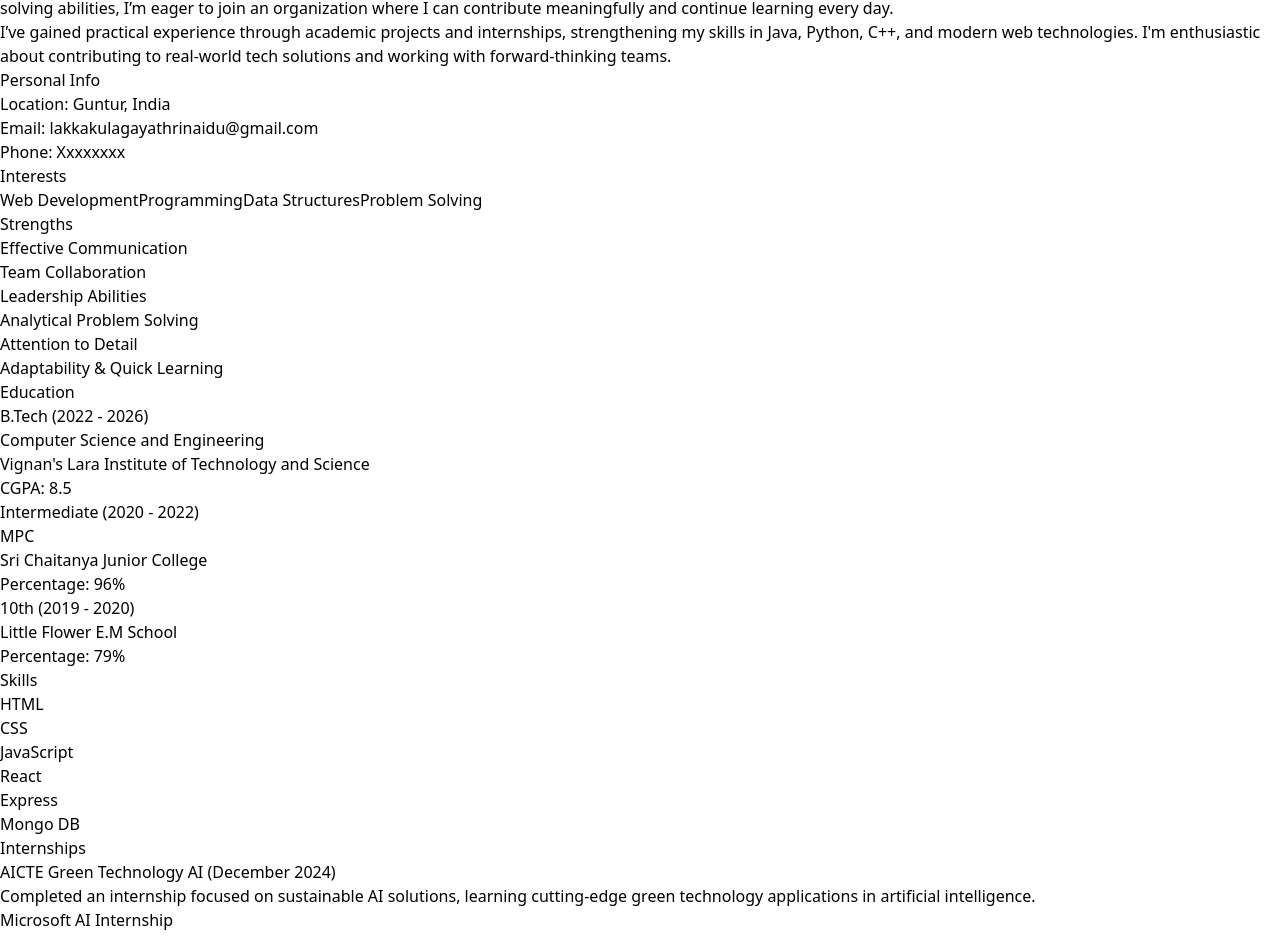
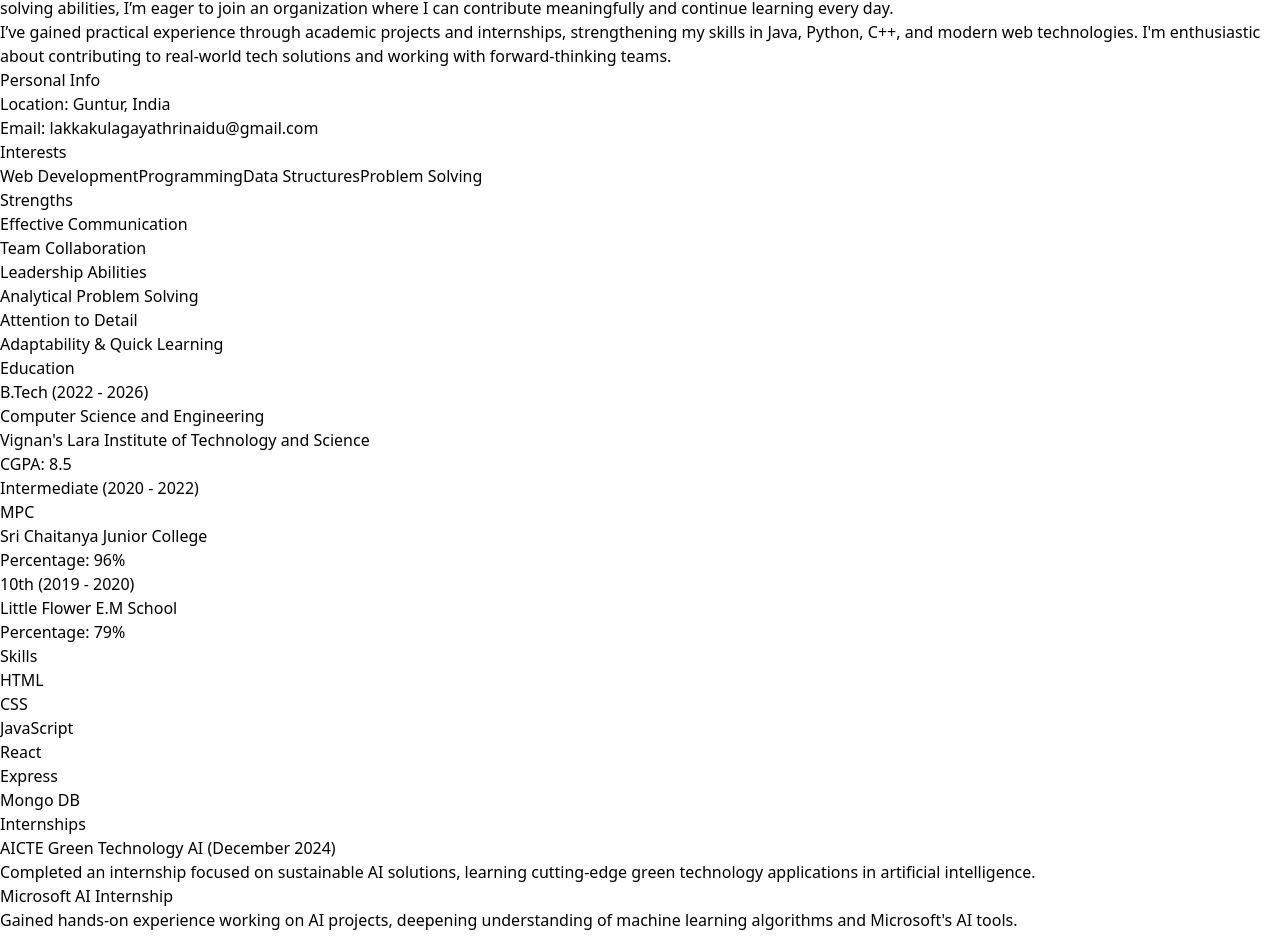
Before and after one commit to L-Gayathri/Personal_Portfolio, a React (Vite) app: page / in a window 1280 px wide. Shown: the part 1572-2508 px from the top of the page. Built offline with nearby package versions, Linux system fonts and the light colour scheme.

Commit message:
Update about.jsx

```diff
--- a/src/components/about.jsx
+++ b/src/components/about.jsx
@@ -19,7 +19,6 @@ function About() {
             <ul className="space-y-2 text-gray-700">
               <li><span className="font-semibold">Location:</span> Guntur, India</li>
               <li><span className="font-semibold">Email:</span> <a href="mailto:lakkakulagayathrinaidu@gmail.com" className="text-blue-600 hover:underline">lakkakulagayathrinaidu@gmail.com</a></li>
-              <li><span className="font-semibold">Phone:</span> Xxxxxxxx</li>
             </ul>
           </div>
         </div>
```
